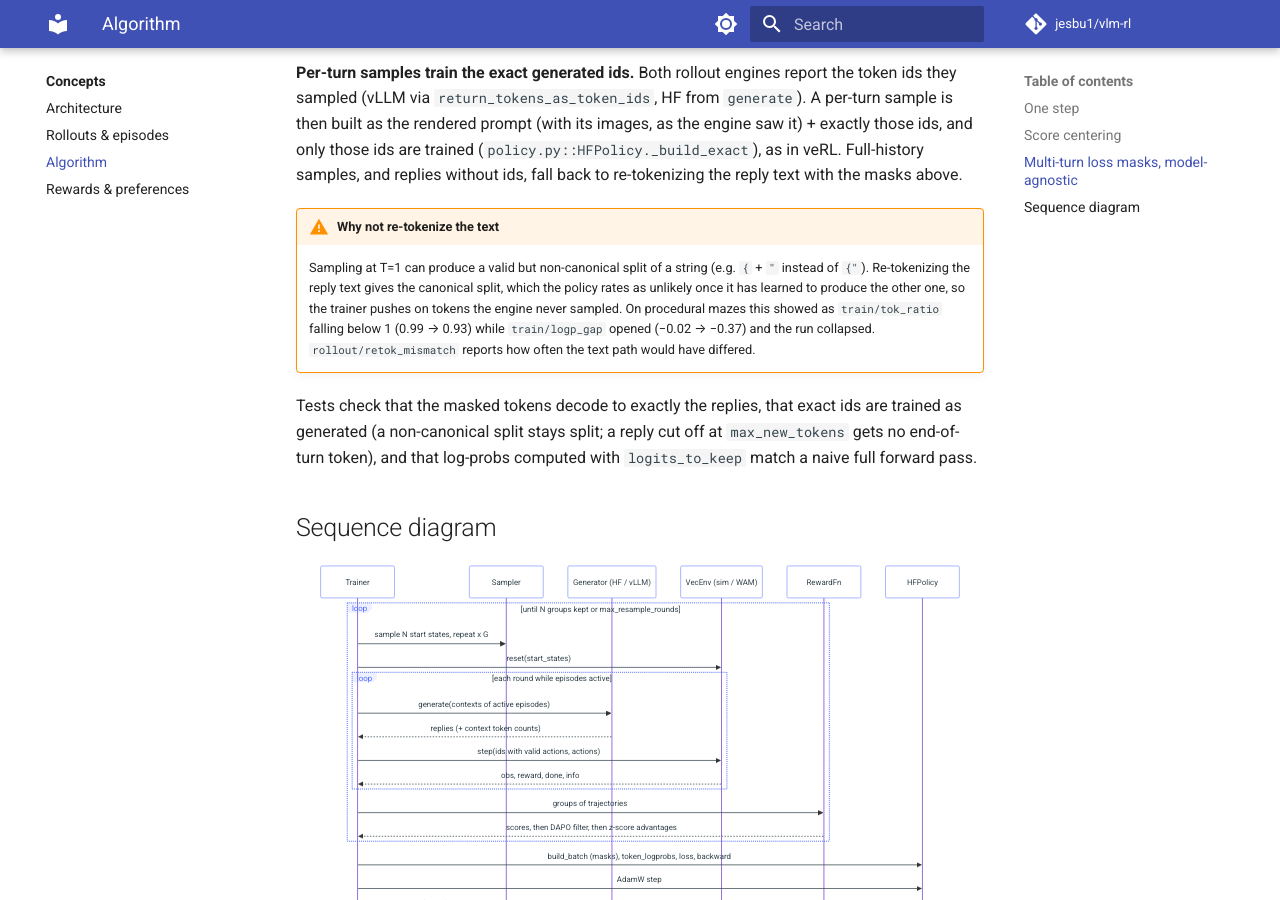
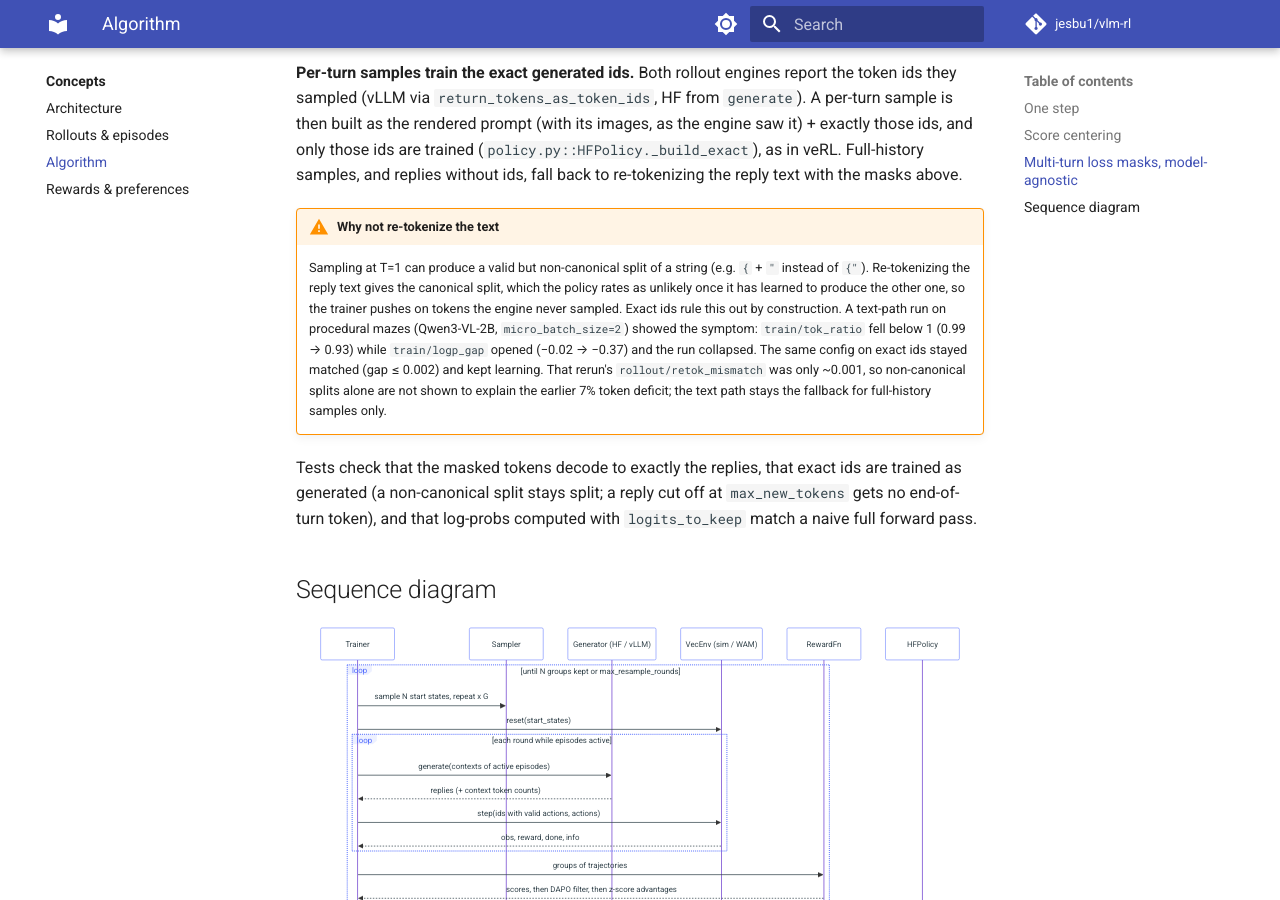
Before and after one commit to jesbu1/vlm-rl, an MkDocs documentation site: the page built from docs/concepts/algorithm.md, in a window 1280 px wide and 900 px high, scrolled down 2520 px. Built offline with MkDocs 1.6.1 and Material for MkDocs 9.7.7, drawn with Linux system fonts in a browser that asks for light colours; comment, search, counter and statistics services are not loaded.

Commit message:
Docs: exact-id evidence stated as observed (retok_mismatch ~0.001 on the clean rerun; cause of the text-path deficit not pinned)
Co-Authored-By: Claude Opus 5.5 <noreply@anthropic.com>

```diff
--- a/docs/concepts/algorithm.md
+++ b/docs/concepts/algorithm.md
@@ -105,9 +105,12 @@ re-tokenizing the reply text with the masks above.
 !!! warning "Why not re-tokenize the text"
     Sampling at T=1 can produce a valid but non-canonical split of a string (e.g. `{` + `"` instead of `{"`).
     Re-tokenizing the reply text gives the canonical split, which the policy rates as unlikely once it has learned
-    to produce the other one, so the trainer pushes on tokens the engine never sampled. On procedural mazes this
-    showed as `train/tok_ratio` falling below 1 (0.99 → 0.93) while `train/logp_gap` opened (−0.02 → −0.37) and
-    the run collapsed. `rollout/retok_mismatch` reports how often the text path would have differed.
+    to produce the other one, so the trainer pushes on tokens the engine never sampled. Exact ids rule this out by
+    construction. A text-path run on procedural mazes (Qwen3-VL-2B, `micro_batch_size=2`) showed the symptom:
+    `train/tok_ratio` fell below 1 (0.99 → 0.93) while `train/logp_gap` opened (−0.02 → −0.37) and the run
+    collapsed. The same config on exact ids stayed matched (gap ≤ 0.002) and kept learning. That rerun's
+    `rollout/retok_mismatch` was only ~0.001, so non-canonical splits alone are not shown to explain the earlier
+    7% token deficit; the text path stays the fallback for full-history samples only.
 
 Tests check that the masked tokens decode to exactly the replies, that exact ids are trained as generated (a
 non-canonical split stays split; a reply cut off at `max_new_tokens` gets no end-of-turn token), and that log-probs
```
